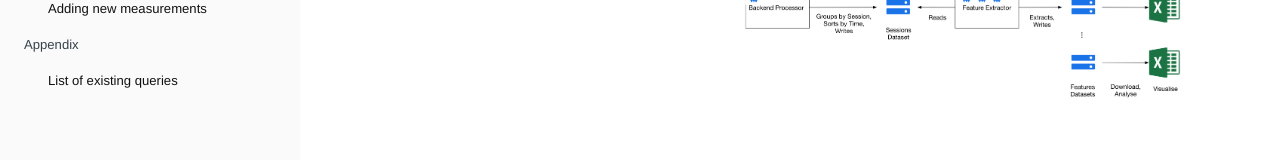
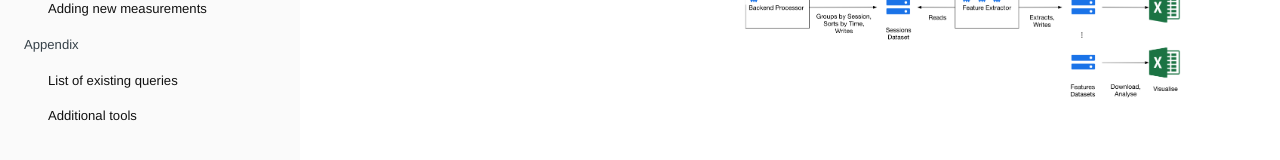
Before and after one commit to DynamoDS/Coulomb, a Jekyll site: the page built from docs/pages/02-summary-of-instrumentation-architecture.md, in a window 1280 px wide. Shown: the part 360-520 px from the top of the page. Built offline with Jekyll 4.4.1, drawn with Linux system fonts in a browser that asks for light colours.

Commit message:
Update navigation.yml

```diff
--- a/docs/_data/navigation.yml
+++ b/docs/_data/navigation.yml
@@ -25,3 +25,5 @@ pages:
     children:
       - title: List of existing queries
         url: /05-appendix/01-list-of-existing-queries/
+      - title: Additional tools
+        url: /05-appendix/02-tools/
```
